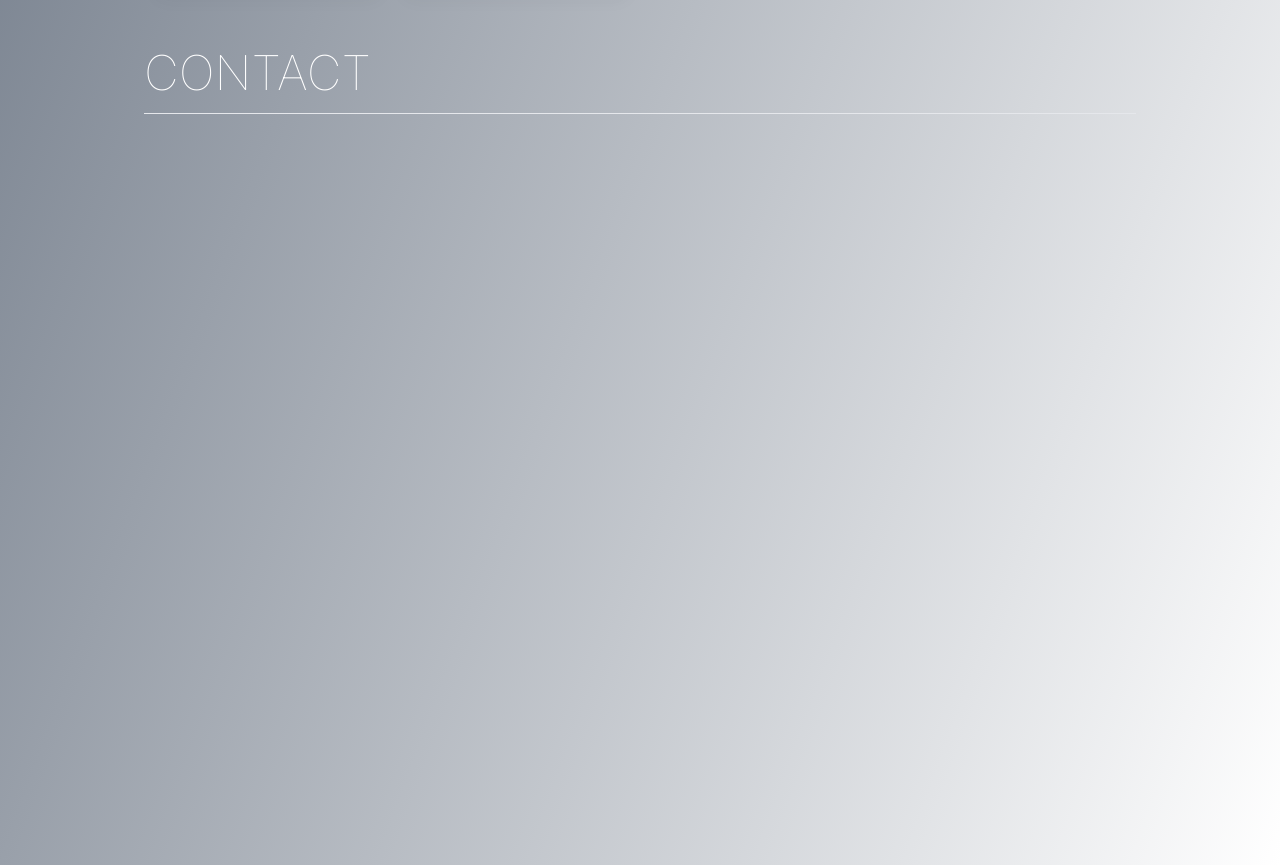
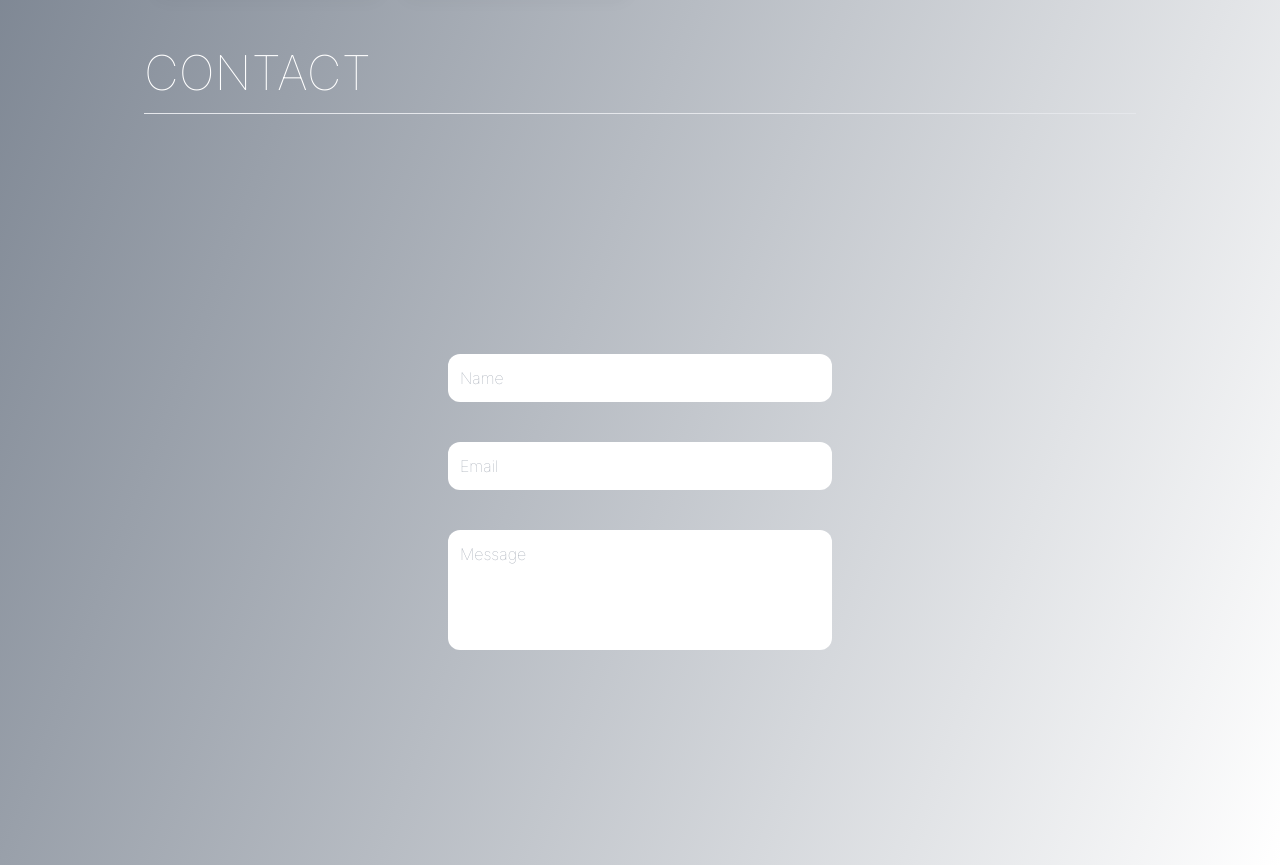
Before and after one commit to seifmegahed/portfolio, a React (Vite) app: page / in a window 1280 px wide. Shown: the part 2580-3445 px from the top of the page. Built offline with nearby package versions, Linux system fonts and the light colour scheme.

Commit message:
text input field

```diff
--- /dev/null
+++ b/src/components/InputField.tsx
@@ -0,0 +1,38 @@
+export default function InputField(props: {
+  label: string;
+  value: string;
+  onchange: (value: string) => void;
+  textField?: boolean;
+}) {
+  return (
+    <div className="w-full relative flex flex-col mb-2">
+      <div className="h-8"></div>
+      {props?.textField ? (
+        <textarea
+          value={props.value}
+          onChange={(e) => props.onchange(e.target.value)}
+          placeholder={props.label}
+          className="peer w-full p-3 focus:outline-none rounded-xl resize-none focus:placeholder-white"
+          rows={4}
+        />
+      ) : (
+        <input
+          value={props.value}
+          onChange={(e) => props.onchange(e.target.value)}
+          type="text"
+          placeholder={props.label}
+          className="peer w-full h-12 p-3 focus:outline-none outline-none rounded-xl focus:placeholder-white"
+        />
+      )}
+      <div
+        className={
+          props.value === ""
+            ? "absolute top-9 left-1 p-2 peer-focus:visible peer-focus:-translate-x-1 peer-focus:-translate-y-10 peer-focus:scale-125 invisible duration-300 transition-all ease-in-out"
+            : "absolute top-9 left-1 p-2 -translate-x-1 -translate-y-10 scale-125"
+        }
+      >
+        {props.label}
+      </div>
+    </div>
+  );
+}
--- a/src/sections/Contact.tsx
+++ b/src/sections/Contact.tsx
@@ -1,10 +1,27 @@
+import { useState } from "react";
 import SectionTitle from "../components/SectionTitle";
 import SectionWrapper from "../components/SectionWrapper";
+import InputField from "../components/InputField";
 
 export default function Contact() {
+  const [name, setName] = useState("");
+  const [email, setEmail] = useState("");
+  const [message, setMessage] = useState("");
   return (
     <SectionWrapper id="contact">
       <SectionTitle title="Contact" />
+      <div className="w-full h-full max-w-96 flex flex-col items-center justify-center text-gray-700 gap-4">
+        <form className="w-full">
+          <InputField label="Name" value={name} onchange={setName} />
+          <InputField label="Email" value={email} onchange={setEmail} />
+          <InputField
+            label="Message"
+            value={message}
+            onchange={setMessage}
+            textField
+          />
+        </form>
+      </div>
     </SectionWrapper>
   );
 }
```
